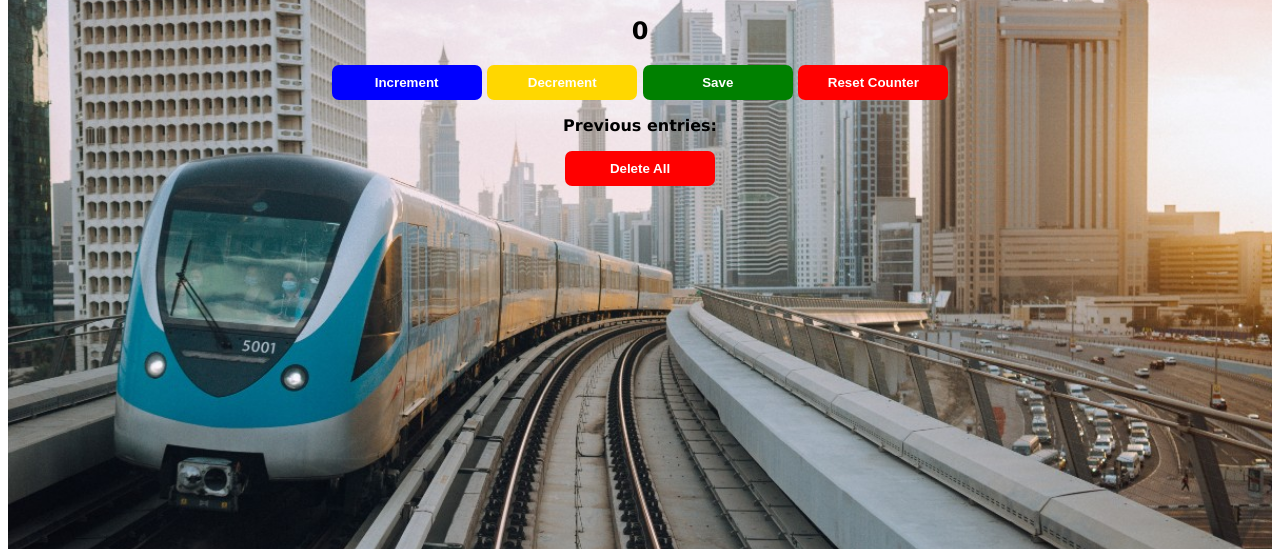
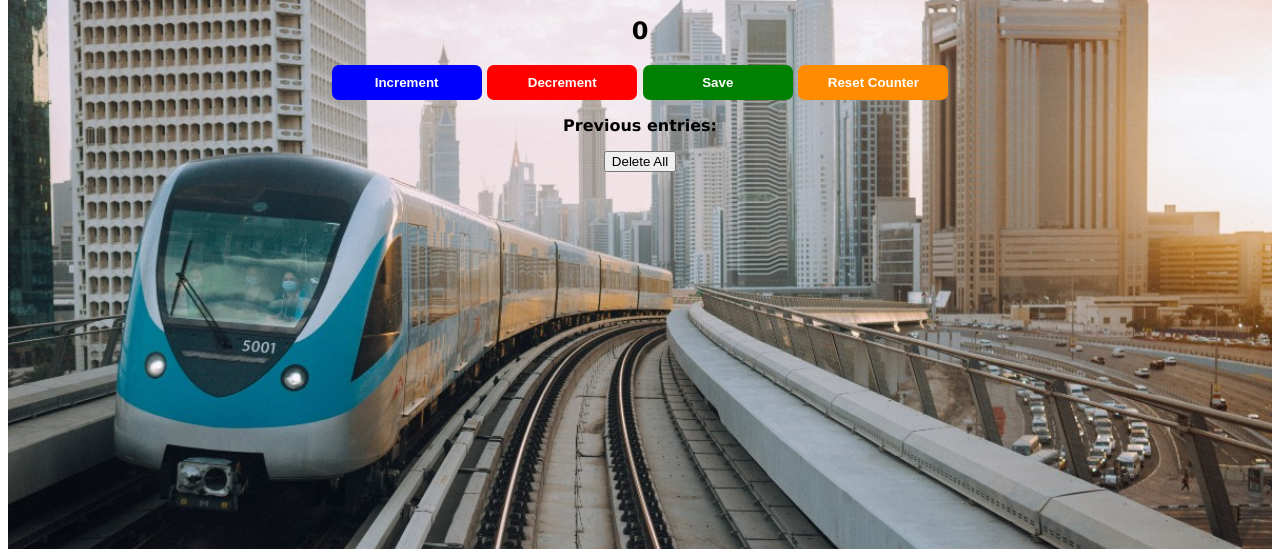
Before and after one commit to JoeBA-1/MetroCounter, a plain HTML site: page index.html in a window 1280 px wide. Shown: the part 359-916 px from the top of the page. Drawn offline with Linux system fonts and the light colour scheme.

Commit message:
background color
background color

```diff
--- a/Assets/Style/style.css
+++ b/Assets/Style/style.css
@@ -38,9 +38,12 @@ h2{
 
 }
 #reset-btn{
-    background-color: red;
+    background-color:darkorange;
 
 }
 #increment-btn:hover, #save-btn:hover, #reset-btn:hover{
     opacity: 0.6;
 }
+#decrement-btn{
+    background-color: red;
+}
--- a/index.html
+++ b/index.html
@@ -27,7 +27,7 @@
     <p id="save-el">
         Previous entries:
     </p>
-    <button id="reset-btn" onclick="deleteAll()">
+    <button id="delete-btn" onclick="deleteAll()">
         Delete All
     </button>
 </div>
```
